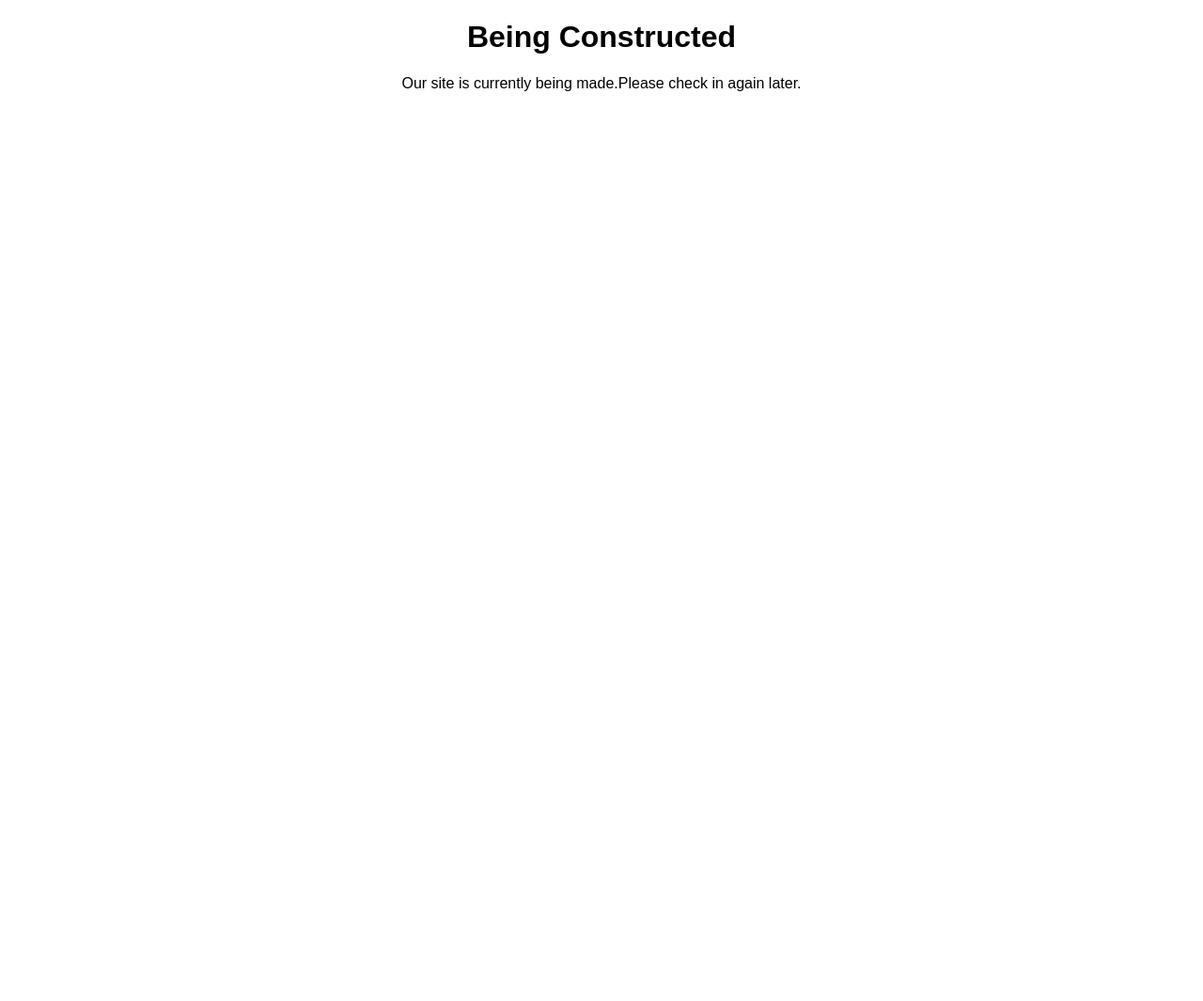
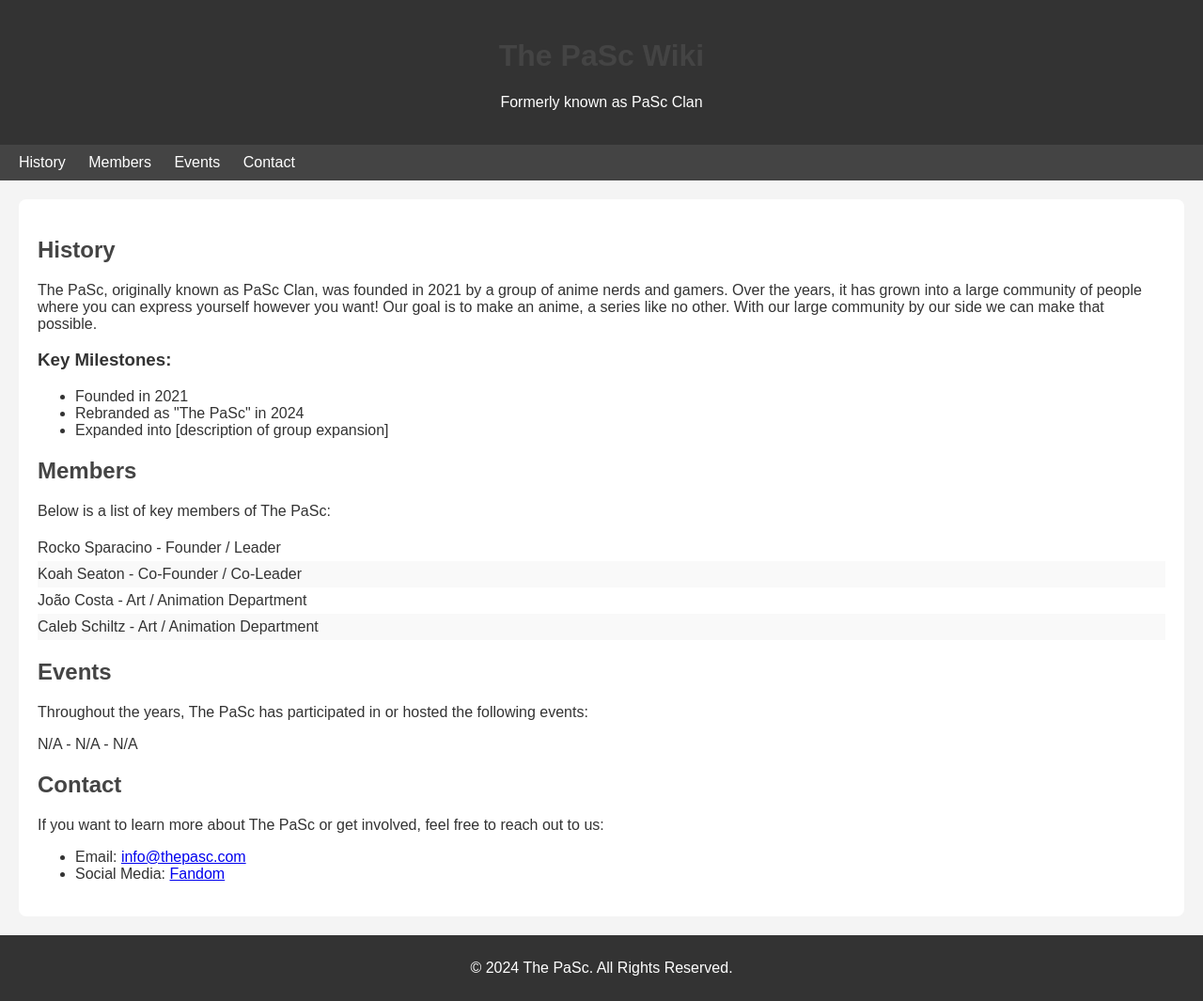
Before and after one commit to the-pasc/the-pasc.github.io, a plain HTML site: page index.html in a window 1280 px wide. Shown: the whole page at 94% size. Before the commit the page ends 800 px from the top, so only its background shows below. Drawn offline with Linux system fonts and the light colour scheme.

Commit message:
Update index.html

```diff
--- a/index.html
+++ b/index.html
@@ -1,18 +1,121 @@
 <!DOCTYPE html>
-<html>
+<html lang="en">
 <head>
-    <title>The PaSc</title>
   <meta charset="UTF-8">
+  <meta name="viewport" content="width=device-width, initial-scale=1.0">
+  <title>The PaSc Wiki</title>
   <style>
-      * {
-        font-family: sans-serif;
+    body {
+      font-family: Arial, sans-serif;
+      margin: 0;
+      padding: 0;
+      background-color: #f4f4f4;
+      color: #333;
+    }
+    header {
+      background-color: #333;
+      color: white;
+      padding: 20px;
+      text-align: center;
+    }
+    nav {
+      background-color: #444;
+      color: white;
+      padding: 10px;
+    }
+    nav a {
+      color: white;
+      margin: 0 10px;
+      text-decoration: none;
+    }
+    nav a:hover {
+      text-decoration: underline;
+    }
+    .content {
+      margin: 20px;
+      padding: 20px;
+      background-color: white;
+      border-radius: 8px;
+    }
+    footer {
+      background-color: #333;
+      color: white;
+      padding: 10px;
+      text-align: center;
+    }
+    h1, h2 {
+      color: #444;
+    }
+    .member-list, .history, .events {
+      list-style-type: none;
+      padding: 0;
+    }
+    .member-item {
+      padding: 5px 0;
+    }
+    .member-item:nth-child(even) {
+      background-color: #f9f9f9;
     }
   </style>
 </head>
 <body>
-    <center>
-      <h1>Being Constructed</h1>
-      <p>Our site is currently being made.<be>Please check in again later.</p>
-    </center>
+
+  <header>
+    <h1>The PaSc Wiki</h1>
+    <p>Formerly known as PaSc Clan</p>
+  </header>
+
+  <nav>
+    <a href="#history">History</a>
+    <a href="#members">Members</a>
+    <a href="#events">Events</a>
+    <a href="#contact">Contact</a>
+  </nav>
+
+  <div class="content">
+    <section id="history">
+      <h2>History</h2>
+      <p>The PaSc, originally known as PaSc Clan, was founded in 2021 by a group of anime nerds and gamers. Over the years, it has grown into a large community of people where you can express yourself however you want! Our goal is to make an anime, a series like no other. With our large community by our side we can make that possible.</p>
+      <h3>Key Milestones:</h3>
+      <ul>
+        <li>Founded in 2021</li>
+        <li>Rebranded as "The PaSc" in 2024</li>
+        <li>Expanded into [description of group expansion]</li>
+      </ul>
+    </section>
+
+    <section id="members">
+      <h2>Members</h2>
+      <p>Below is a list of key members of The PaSc:</p>
+      <ul class="member-list">
+        <li class="member-item">Rocko Sparacino - Founder / Leader</li>
+        <li class="member-item">Koah Seaton - Co-Founder / Co-Leader</li>
+        <li class="member-item">João Costa - Art / Animation Department</li>
+        <li class="member-item">Caleb Schiltz - Art / Animation Department</li>
+      </ul>
+    </section>
+
+    <section id="events">
+      <h2>Events</h2>
+      <p>Throughout the years, The PaSc has participated in or hosted the following events:</p>
+      <ul class="events">
+        <li>N/A - N/A - N/A</li>
+      </ul>
+    </section>
+
+    <section id="contact">
+      <h2>Contact</h2>
+      <p>If you want to learn more about The PaSc or get involved, feel free to reach out to us:</p>
+      <ul>
+        <li>Email: <a href="mailto:the-pasc@gmail.com">info@thepasc.com</a></li>
+        <li>Social Media: <a href="https://the-pasc.fandom.com">Fandom</a></li>
+      </ul>
+    </section>
+  </div>
+
+  <footer>
+    <p>&copy; 2024 The PaSc. All Rights Reserved.</p>
+  </footer>
+
 </body>
 </html>
```
Lines whose indentation alone changed are shown as unchanged.
